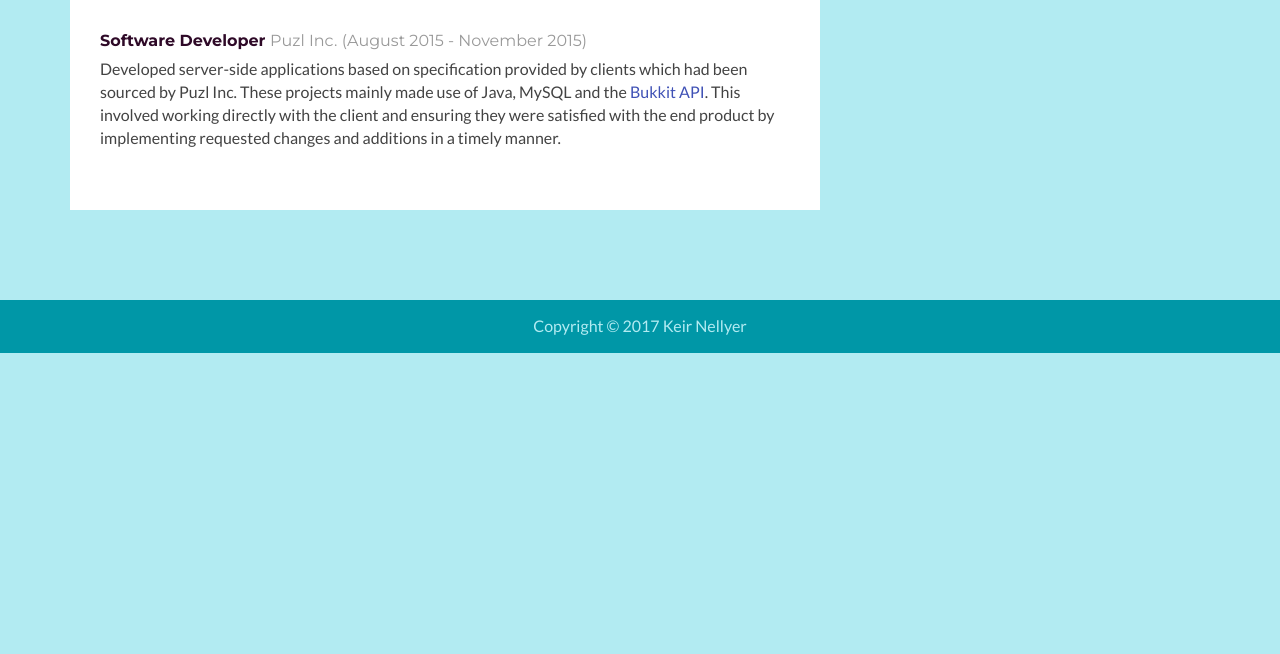
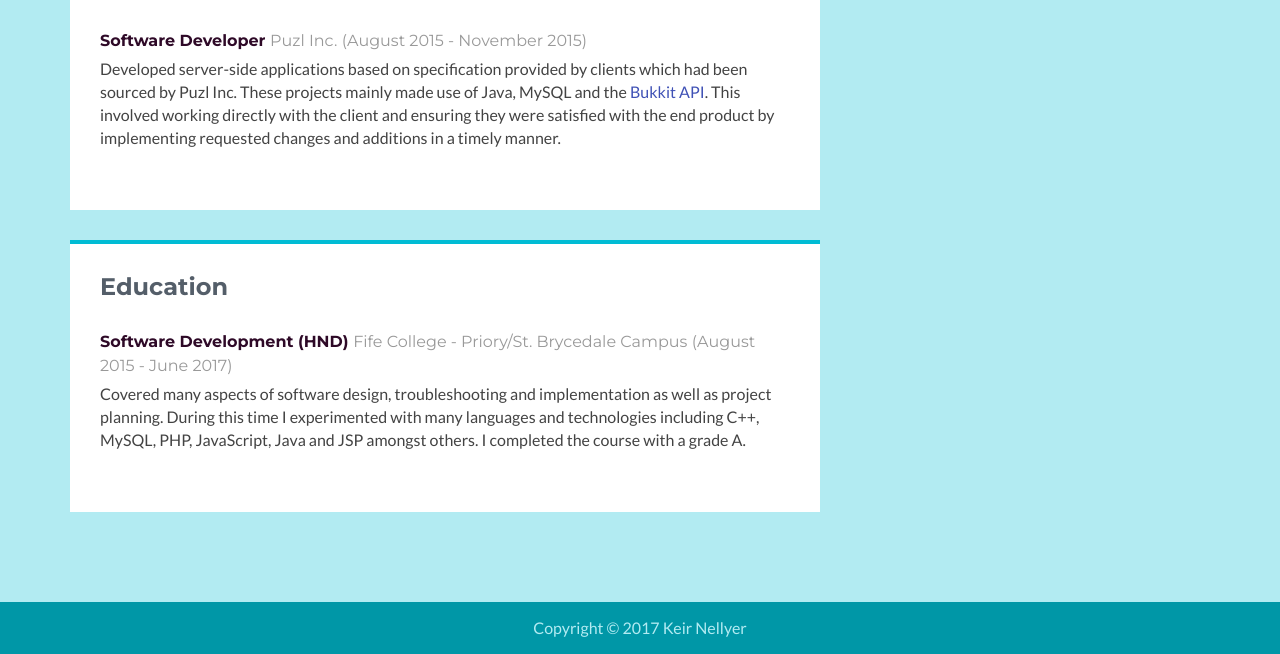
Before and after one commit to iKeirNez/portfolio, a PHP site: page / in a window 1280 px wide. Shown: the part 1054-1708 px from the top of the page. Before the commit the page ends 1407 px from the top, so only its background shows below. Run offline with PHP 8.4, Linux system fonts and the light colour scheme.

Commit message:
Add Education section

```diff
--- a/index.php
+++ b/index.php
@@ -136,6 +136,25 @@
                     </div>
                 </div>
             </section>
+            <section class="experience section">
+                <div class="section-inner">
+                    <h2 class="heading">Education</h2>
+                    <div class="content">
+                        <div class="item">
+                            <h3 class="title">Software Development (HND)
+                                <span class="place">Fife College - Priory/St. Brycedale Campus</span>
+                                <span class="year">(August 2015 - June 2017)</span>
+                            </h3>
+                            <p>
+                                Covered many aspects of software design, troubleshooting and implementation as well as
+                                project planning. During this time I experimented with many languages and technologies
+                                including C++, MySQL, PHP, JavaScript, Java and JSP amongst others. I completed the
+                                course with a grade A.
+                            </p>
+                        </div>
+                    </div>
+                </div>
+            </section>
         </div>
         <div class="secondary col-md-4 col-sm-12 col-xs-12">
             <aside class="info aside section">
```
